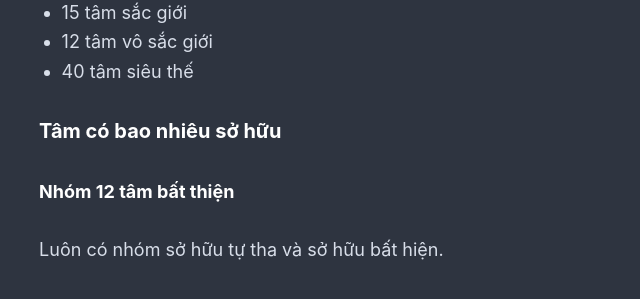
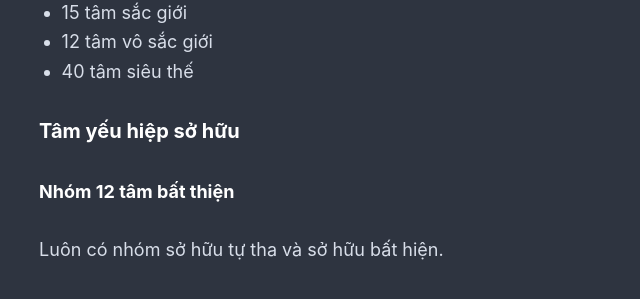
Before and after one commit to rilwis/hontap.info, a Jekyll site: the page built from _posts/2020-06-08-vi-dieu-phap-khai-luoc.md, in a window 1280 px wide and 900 px high, scrolled down 4712 px. Shown: the part 141-440 px from the top of the window, without its empty margins (317-957 px from the left). Built offline with Jekyll 4.4.1, drawn with Linux system fonts in a browser that asks for light colours; our own code applies the rules of GitHub Pages for plain Markdown files.

Commit message:
Update 2020-06-08-vi-dieu-phap-khai-luoc.md

```diff
--- a/_posts/2020-06-08-vi-dieu-phap-khai-luoc.md
+++ b/_posts/2020-06-08-vi-dieu-phap-khai-luoc.md
@@ -139,7 +139,7 @@ Luôn có mặt trong các tâm hợp trí, bao gồm:
 - 12 tâm vô sắc giới
 - 40 tâm siêu thế
 
-## Tâm có bao nhiêu sở hữu
+## Tâm yếu hiệp sở hữu
 
 ### Nhóm 12 tâm bất thiện
 
```
